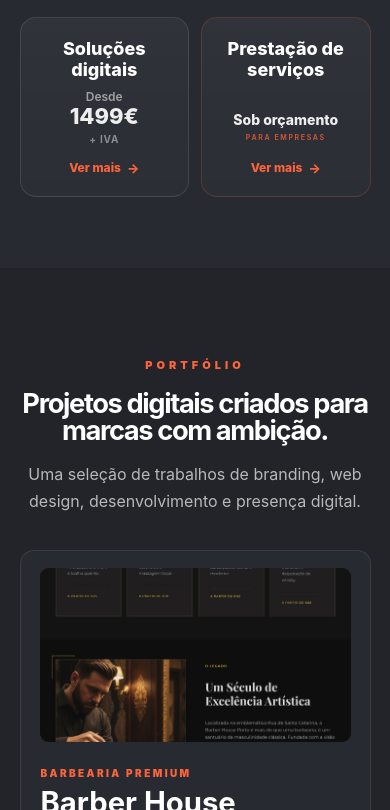
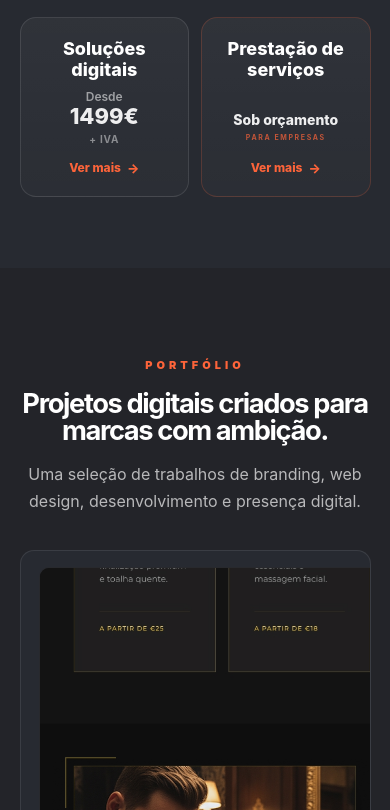
Before and after one commit to joanadecastro/atlyon-digital, an Angular app: page / in a window 390 px wide. Shown: the part 1931-2741 px from the top of the page. Built offline with nearby package versions, Linux system fonts and the light colour scheme.

Commit message:
Fix portfolio preview images on iOS

```diff
--- a/src/app/app.scss
+++ b/src/app/app.scss
@@ -2046,7 +2046,7 @@ clip-path: polygon(
   }
 
   .project-image {
-    height: auto;
+    height: 380px;
     aspect-ratio: 16 / 9;
     overflow: hidden;
     container-type: inline-size;
```
